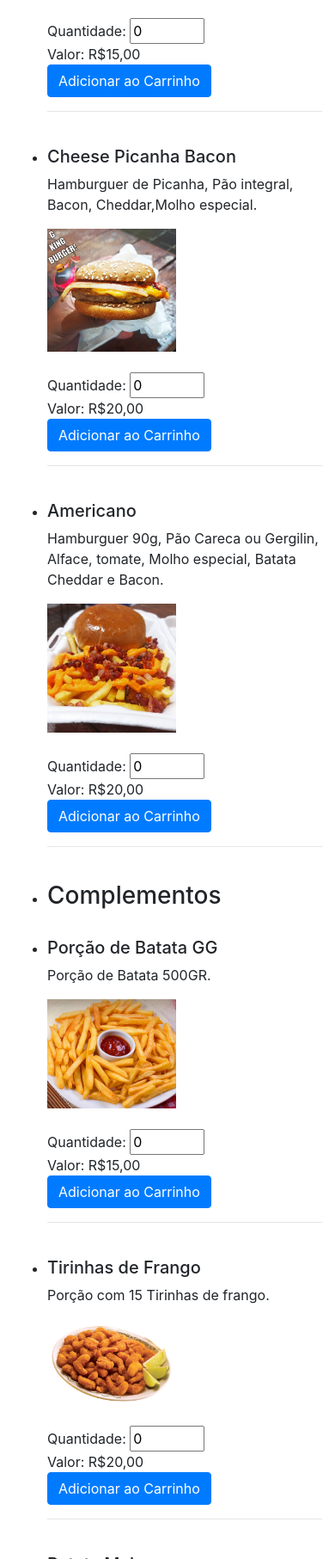
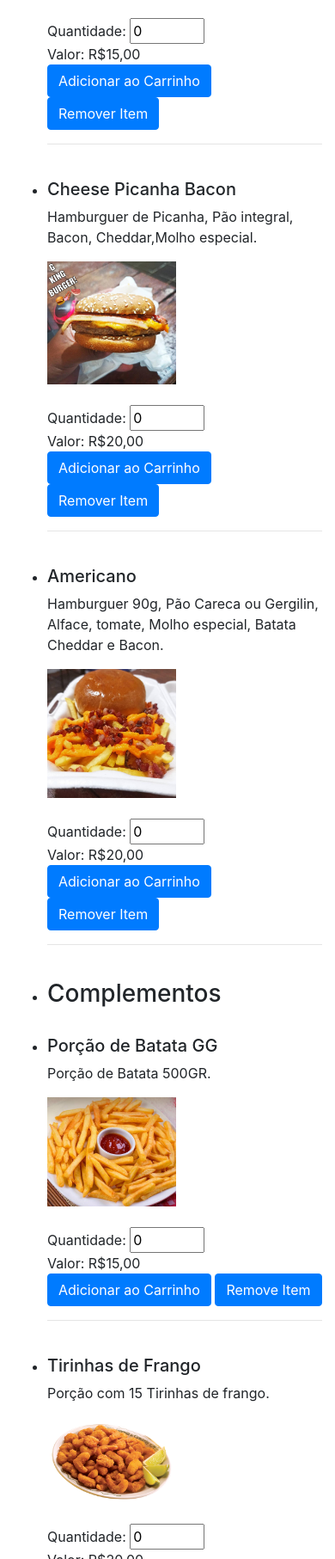
Before and after one commit to WRafa3l/av1TecWeb2, a website: page index.html in a window 390 px wide. Shown: the part 1112-2925 px from the top of the page at 86% size. Drawn offline with nearby package versions, Linux system fonts and the light colour scheme.

Commit message:
Modificação AV1
Modificação para prova.

```diff
--- a/carrinhofuncoes.js
+++ b/carrinhofuncoes.js
@@ -137,3 +137,8 @@ $(document).ready(function () {
 		localStorage.setItem("valor" + posicao, valor);
 		alert("Produto adicionado ao carrinho!");
 	}
+
+  function RemoveCarrinho(produto, qtd, valor, posicao){
+    localStorage.removeItem("produto" + posicao, produto);
+    alert ("Produto Removido do Carrinho");
+  }
--- a/index.html
+++ b/index.html
@@ -105,14 +105,19 @@
    <img src="burgers/b4.jpeg" width="150" align="center"><br><br>
    Quantidade: <input type="number" class="quantidade" value="0" size="2" maxlength="3" min="0" max="10" step="1" id="qtd1"><br>
     Valor: <span class="preco">R$15,00</span><br>
-    <button class="btn btn-primary" type="button" id="produto1" onclick="AddCarrinho('Cheese Picanha Burger', document.getElementById('qtd1').value, '15.00', 1)"> Adicionar ao Carrinho </button><br><hr><br></li>
+    <button class="btn btn-primary" type="button" id="produto1" onclick="AddCarrinho('Cheese Picanha Burger', document.getElementById('qtd1').value, '15.00', 1)"> Adicionar ao Carrinho </button>
+
+    <button class="btn btn-primary" type="button" id="produto1" onclick="RemoveCarrinho('Cheese Picanha Burger', document.getElementById('qtd1').value, '15.00', 1)"> Remover Item </button>
+    <br><hr><br></li>
+
 
      <li><h5>Cheese Picanha Bacon</h5>
      <p>Hamburguer de Picanha, Pão integral, Bacon, Cheddar,Molho especial.</p>
      <img src="burgers/b2.jpeg" width="150" align="center"><br><br>
    Quantidade: <input type="number" class="quantidade" value="0" size="2" maxlength="2" min="0" max="10" step="1" id="qtd2"><br>
     Valor: <span class="preco">R$20,00</span><br>
-    <button class="btn btn-primary" type="button" id="produto2" onclick="AddCarrinho('Cheese Picanha Bacon', document.getElementById('qtd2').value, '20.00', 2)">Adicionar ao Carrinho</button><br>
+    <button class="btn btn-primary" type="button" id="produto2" onclick="AddCarrinho('Cheese Picanha Bacon', document.getElementById('qtd2').value, '20.00', 2)">Adicionar ao Carrinho</button>
+    <button class="btn btn-primary" type="button" id="produto2" onclick="RemoveCarrinho('Cheese Picanha Bacon', document.getElementById('qtd2').value, '20.00', 2)">Remover Item</button><br>
      <hr><br></li>
 
      <li><h5>Americano</h5>
@@ -120,7 +125,8 @@
      <img src="burgers/b6.jpeg" width="150" align="center"><br><br>
     Quantidade: <input type="number" class="quantidade" value="0" size="2" maxlength="3" min="0" max="10" step="1" id="qtd3"><br>
      Valor: <span class="preco">R$20,00</span><br>
-     <button class="btn btn-primary" type="button" id="produto3" onclick="AddCarrinho('Americano', document.getElementById('qtd3').value, '20.00', 3)">Adicionar ao Carrinho</button><br>
+     <button class="btn btn-primary" type="button" id="produto3" onclick="AddCarrinho('Americano', document.getElementById('qtd3').value, '20.00', 3)">Adicionar ao Carrinho</button>
+     <button class="btn btn-primary" type="button" id="produto3" onclick="RemoveCarrinho('Americano', document.getElementById('qtd3').value, '20.00', 3)">Remover Item</button><br>
      <hr><br></li>
 
      <!-- /COMPLEMENTOS -->
@@ -131,7 +137,8 @@
     <img src="burgers/batata.jpg" width="150" align="center"><br><br>
    Quantidade: <input type="number" class="quantidade" value="0" size="2" maxlength="3" min="0" max="10" step="1" id="qtd4"><br>
     Valor: <span class="preco">R$15,00</span><br>
-    <button class="btn btn-primary" type="button" id="produto4" onclick="AddCarrinho('Porção de Batata GG', document.getElementById('qtd4').value, '15.00', 4)">Adicionar ao Carrinho</button><br>
+    <button class="btn btn-primary" type="button" id="produto4" onclick="AddCarrinho('Porção de Batata GG', document.getElementById('qtd4').value, '15.00', 4)">Adicionar ao Carrinho</button>
+    <button class="btn btn-primary" type="button" id="produto4" onclick="RemoveCarrinho('Porção de Batata GG', document.getElementById('qtd4').value, '15.00', 4)">Remove Item</button><br>
    <hr><br></li>
 
     <li>
@@ -140,7 +147,8 @@
     <img src="burgers/tiradefrango.jpg" width="150" align="center"><br><br>
    Quantidade: <input type="number" class="quantidade" value="0" size="2" maxlength="3" min="0" max="10" step="1" id="qtd5"><br>
     Valor: <span class="preco">R$20,00</span><br>
-    <button class="btn btn-primary" type="button" id="produto5" onclick="AddCarrinho('Tirinhas de frango', document.getElementById('qtd5').value, '20.00', 5)">Adicionar ao Carrinho</button><br>
+    <button class="btn btn-primary" type="button" id="produto5" onclick="AddCarrinho('Tirinhas de frango', document.getElementById('qtd5').value, '20.00', 5)">Adicionar ao Carrinho</button>
+    <button class="btn btn-primary" type="button" id="produto5" onclick="RemoveCarrinho('Tirinhas de frango', document.getElementById('qtd5').value, '20.00', 5)">Remove Item</button><br>
     <hr><br></li>
 
     <li><h5>Batata Maluca</h5>
@@ -148,7 +156,8 @@
     <img src="burgers/batatamaluca.jpg" width="150" align="center"><br><br>
    Quantidade: <input type="number" class="quantidade" value="0" size="2" maxlength="3" min="0" max="10" step="1" id="qtd6"><br>
     Valor: <span class="preco">R$20,00</span><br>
-    <button class="btn btn-primary" type="button" id="produto6" onclick="AddCarrinho('Batata Maluca', document.getElementById('qtd6').value, '20.00', 6)">Adicionar ao Carrinho</button><br>
+    <button class="btn btn-primary" type="button" id="produto6" onclick="AddCarrinho('Batata Maluca', document.getElementById('qtd6').value, '20.00', 6)">Adicionar ao Carrinho</button>
+    <button class="btn btn-primary" type="button" id="produto6" onclick="RemoveCarrinho('Batata Maluca', document.getElementById('qtd6').value, '20.00', 6)">Remove Item</button><br>
 
     <hr><br>      </li>
 
@@ -166,15 +175,16 @@
     <option>Guarana Antártica</option>
     </select><br>
      Valor: <span class="preco">R$5,00</span><br>
-     <button class="btn btn-primary" type="button" id="produto7" onclick="AddCarrinho('Refrigerante 350Ml', document.getElementById('qtd7').value, '5.00', 7)">Adicionar ao Carrinho</button><br>
+     <button class="btn btn-primary" type="button" id="produto7" onclick="AddCarrinho('Refrigerante 350Ml', document.getElementById('qtd7').value, '5.00', 7)">Adicionar ao Carrinho</button>
+     <button class="btn btn-primary" type="button" id="produto7" onclick="RemoveCarrinho('Refrigerante 350Ml', document.getElementById('qtd7').value, '5.00', 7)">Remove Item</button><br>
         <hr><br></li>
 
-    <li>
+    <!-- <li>
     <h5>Suco Dell Vale Sabores</h5>
     <p>Suco dell vale caixa gelado.</p>
     <img src="burgers/suco.jpg" width="150" align="center">
     <br>
-    Quantidade: <input type="number" class="quantidade" value="0" size="2" maxlength="3" min="0" max="10" step="1" id"qtd10"><br>
+    Quantidade: <input type="number" class="quantidade" value="0" size="2" maxlength="3" min="0" max="10" step="1" id"qtd7"><br>
     <select id=cbPais>
     <option>Selecione o sabor</option>
     <option>Laranja</option>
@@ -183,11 +193,10 @@
     <option>Uva</option>
     </select><br>
     Valor: <span class="preco">R$7,00</span><br>
-    <button class="btn btn-primary" type="button" id="produto10" onclick="AddCarrinho('Suco Dell Vale', document.getElementById('qtd10').value, '7.00', 10)">Adicionar ao Carrinho</button>
+    <button class="btn btn-primary" type="button" id="produto8" onclick="AddCarrinho('Dell Vale', document.getElementById('qtd8').value, '7.00', 8)">Adicionar ao Carrinho</button>
+    <button class="btn btn-primary" type="button" id="produto8" onclick="RemoveCarrinho('Dell Vale', document.getElementById('qtd7').value, '7.00', 8)">Remove Item</button>
     <br>
-
-
-    <hr><br></li>
+    <hr><br></li>    -->
 
     <li>
     <h5>Refrigerante 2 Litros</h5>
@@ -201,7 +210,8 @@
     <option>Guarana Antártica</option>
     </select><br>
     Valor: <span class="preco">R$10,00</span><br>
-    <button class="btn btn-primary" type="button" id="produto9" onclick="AddCarrinho('Refrigerante 2 Litros', document.getElementById('qtd9').value, '10.00', 9)">Adicionar ao Carrinho</button><br>
+    <button class="btn btn-primary" type="button" id="produto9" onclick="AddCarrinho('Refrigerante 2 Litros', document.getElementById('qtd9').value, '10.00', 9)">Adicionar ao Carrinho</button>
+    <button class="btn btn-primary" type="button" id="produto9" onclick="RemoveCarrinho('Refrigerante 2 Litros', document.getElementById('qtd9').value, '10.00', 9)">Remove Item</button><br>
 
     <hr><br></li>
     <table align=center><tr>
```
Also changed, not shown: carrinho.html (+1 -1 lines), README.md (added), vendor/bootstrap/css/bootstrap.css.
